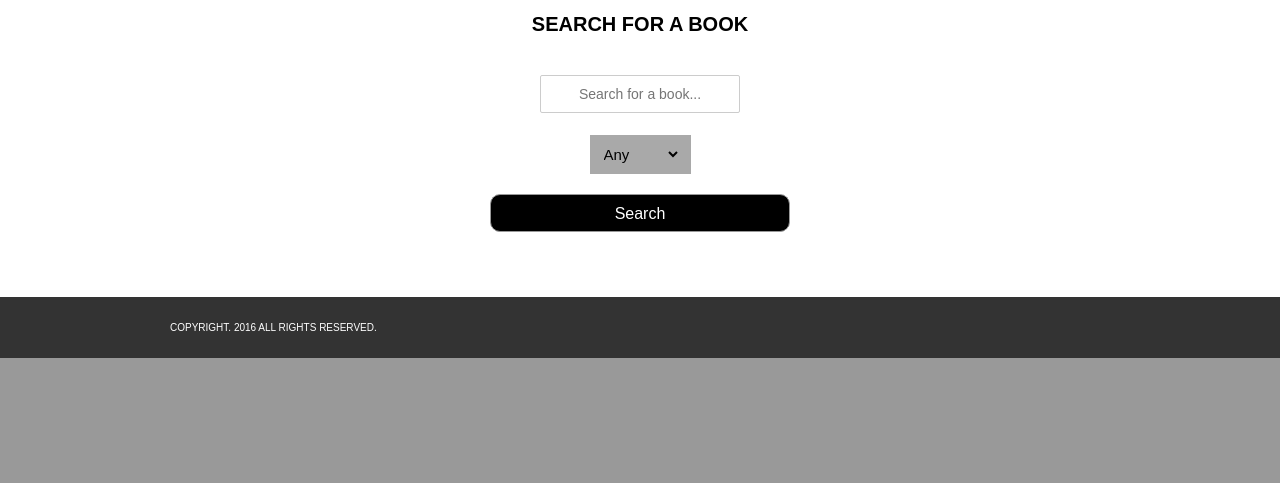
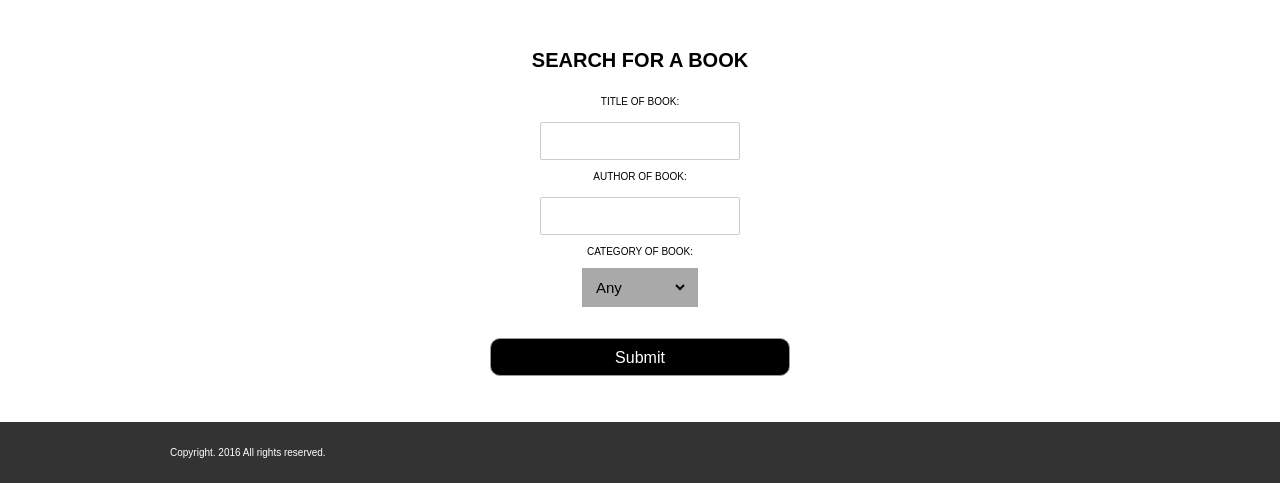
Before and after one commit to GabrielGrimberg/Library-Website, a PHP site: page /Search.php in a window 1280 px wide. Shown: the part 558-1041 px from the top of the page. Before the commit the page ends 916 px from the top, so only its background shows below. Run offline with PHP 8.4, Linux system fonts and the light colour scheme; data comes from the database, SQL or seed files in the repository.

Commit message:
Search Page Updated, Working on Search Function

```diff
--- a/Website Code/Search.php
+++ b/Website Code/Search.php
@@ -39,81 +39,59 @@
 		</div>
 	</div>
 
-	<!-- PHP to go here -->
-	<?php
+	<!-- Search Form Start -->
+	<br><br>
+	<!-- CSS to style the form. -->
+	<div class="Form2">
+		<!-- CSS to style the header. -->
+		<h1 class="loginheader">Search For A Book</h1>
 
-		//Variable for flow of searching.
-		$SearchAgain = 0;
+		<!-- Form Start. -->
+		<form action="SearchResults.php" method="GET">
+	 		Title of Book:<br><input type="text" name="TitleOfBook">
+	  		<br><br>
+	  		Author of Book:<br><input type="text" name="AuthorOfBook">
+			<br><br>
+			Category of Book:<br>
 
-		//Starting the season.
+		<!-- PHP to go here -->
+		<?php
 
-		//Connection to database.
-		require('DatabaseConnect.php');
+			//Connecting to the database.
+			require('DatabaseConnect.php');
 
-		if(!empty($_REQUEST['Search']))
-		{
+			//Connecting to the Category Section in the Table from the Database.
+			$Query = $Connection->Query("SELECT CategoryID, CategoryDescription FROM CategoryTable");
 
-			$Searching = mysqli_real_escape_string($Connection,$_REQUEST['Search']);
+			echo "<br>";
+			echo "<select name='CategoryOfBook'>";
 
-			$TableSearch = " SELECT *
-							 FROM  BookTable
-							 WHERE BookTitle
-							 LIKE '%".$Searching."%' ";
-			$Finding = mysqli_query($Connection,$TableSearch);
+			//Variable to comapre with the category number.
+			$CategoryIDVar = 0;
 
-			//Error checking.
-			if(!$Finding)
+			//Name of the select button, displays too.
+			$SelectOptionName = "Any";
+
+			echo '<option value="'.$CategoryIDVar.'">'.$SelectOptionName.'</option>';
+
+			//Getting the names of the category and putting them in the select.
+			while($Row = $Query->fetch_assoc())
 			{
-				printf("Error: %s\n", mysqli_error($Connection));
-				exit();
+						  $CategoryIDVar = $Row['CategoryID'];
+						  $SelectOptionName = $Row['CategoryDescription'];
+						  echo '<option value="'.$CategoryIDVar.'">'.$SelectOptionName.'</option>';
 			}
 
-			while($Row = mysqli_fetch_array($Finding, MYSQL_BOTH))
-			{
-				echo '<br /> ISBN:       ' .$Row['ISBN'];
-				echo '<br /> Book Title: ' .$Row['BookTitle'];
-				echo '<br /> Author:     ' .$Row['Author'];
-				echo '<br /> Edition:    ' .$Row['Edition'];
-				echo '<br /> Category:   ' .$Row['Category'];
-				echo '<br /> Reserved:   ' .$Row['Reserved'];
-				echo '<br /> <br />';
-			}
+			echo "</select><br><br>";
+		?>
 
-			$SearchAgain++;
-
-			//Including the footer. Also the option to search again.
-			if($SearchAgain == 1)
-			{
-				echo "<div class='Form'><h3>Would you like to search again?</h3><br/>Click here to <a href='Search.php'>Search Again</a></div>";
-				goto SIncludeFooter;
-				$SearchAgain = 0;
-			}
-
-		}
-
-	?>
-
-	<!-- HTML Search Below This -->
-	<div class="Form2">
-	<h1 class="loginheader">Search For A Book</h1>
-		<form action="" method="post" name="search">
-			<input type="text" name="Search" placeholder="Search for a book..." required />
-			<br><br><br>
-			<div class="loginheader">
-				<select name="SearchOptions">
-					<option value="Author">Any</option>
-					<option value="Author">Author</option>
-					<option value="Title">Title</option>
-					<option value="Category">Category</option>
-				</select>
-			</div>
-			<input type="submit" name="submit" value="Search" />
+			<input type="submit" value="Submit">
 		</form>
+	</div>
 
     <!--Start of footer-->
-	<br><br><br><br><br>
+	<br><br>
 
-	<?php SIncludeFooter: ?>
 	<div class="clearfix"></div>
 	<div  class="footer">
 		<div class="container">
```
